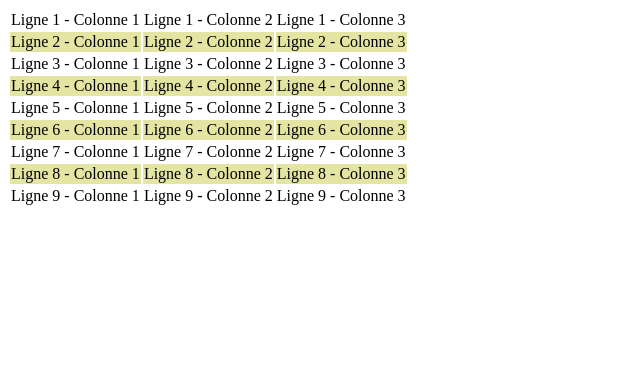
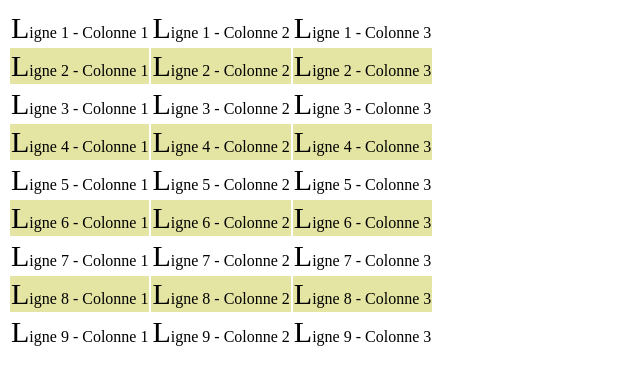
Before and after one commit to idrisse95/exo2_css, a plain HTML site: page index.html in a window 1280 px wide. Shown: the whole page, without its empty margins (0-640 px from the left). Drawn offline with Linux system fonts and the light colour scheme.

Commit message:
premiere letrtr

```diff
--- a/public/style/style.css
+++ b/public/style/style.css
@@ -15,3 +15,7 @@
  tr:nth-child(even){
     background-color: rgb(228, 228, 163);
  }
+
+ td::first-letter{
+    font-size: 30px;
+ }
```
